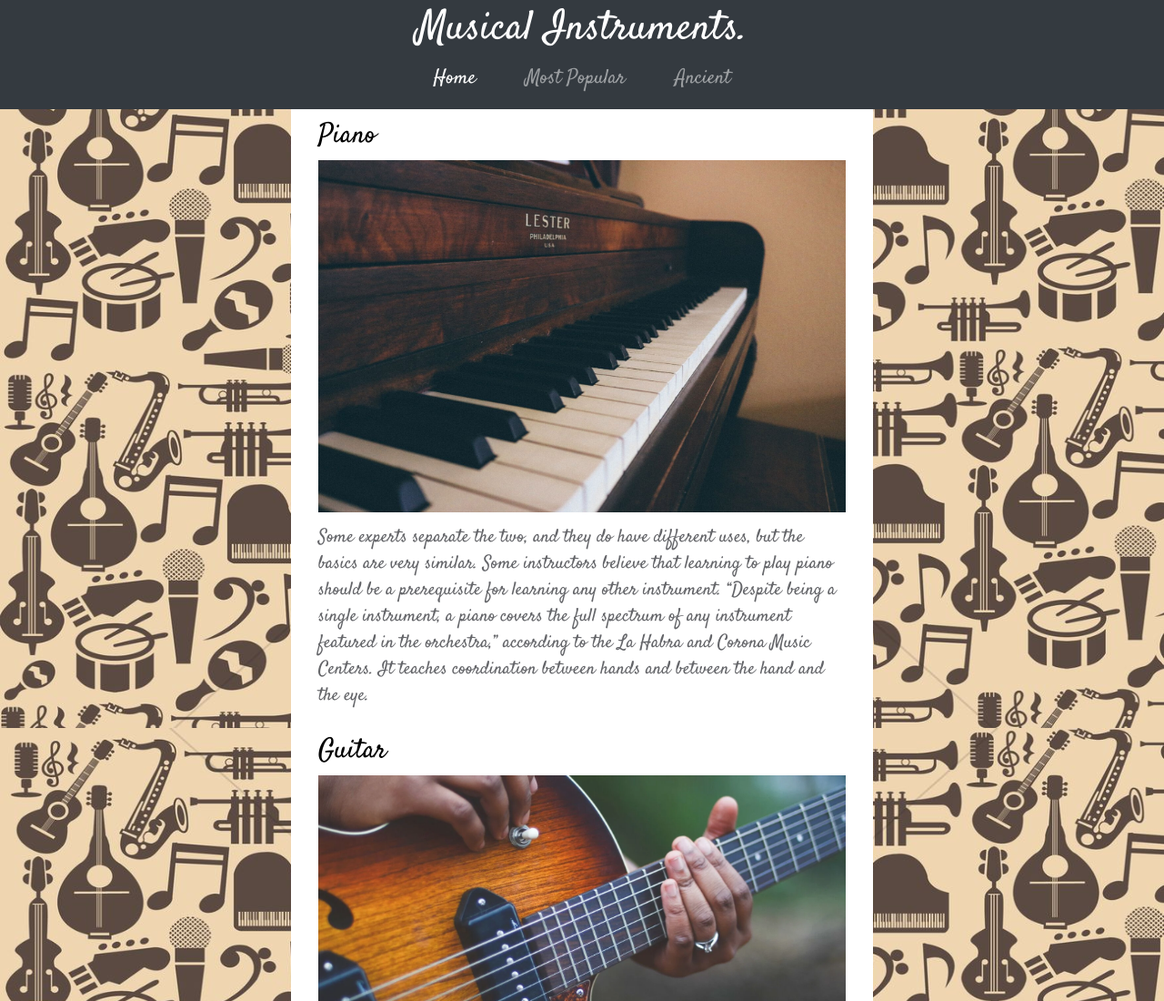
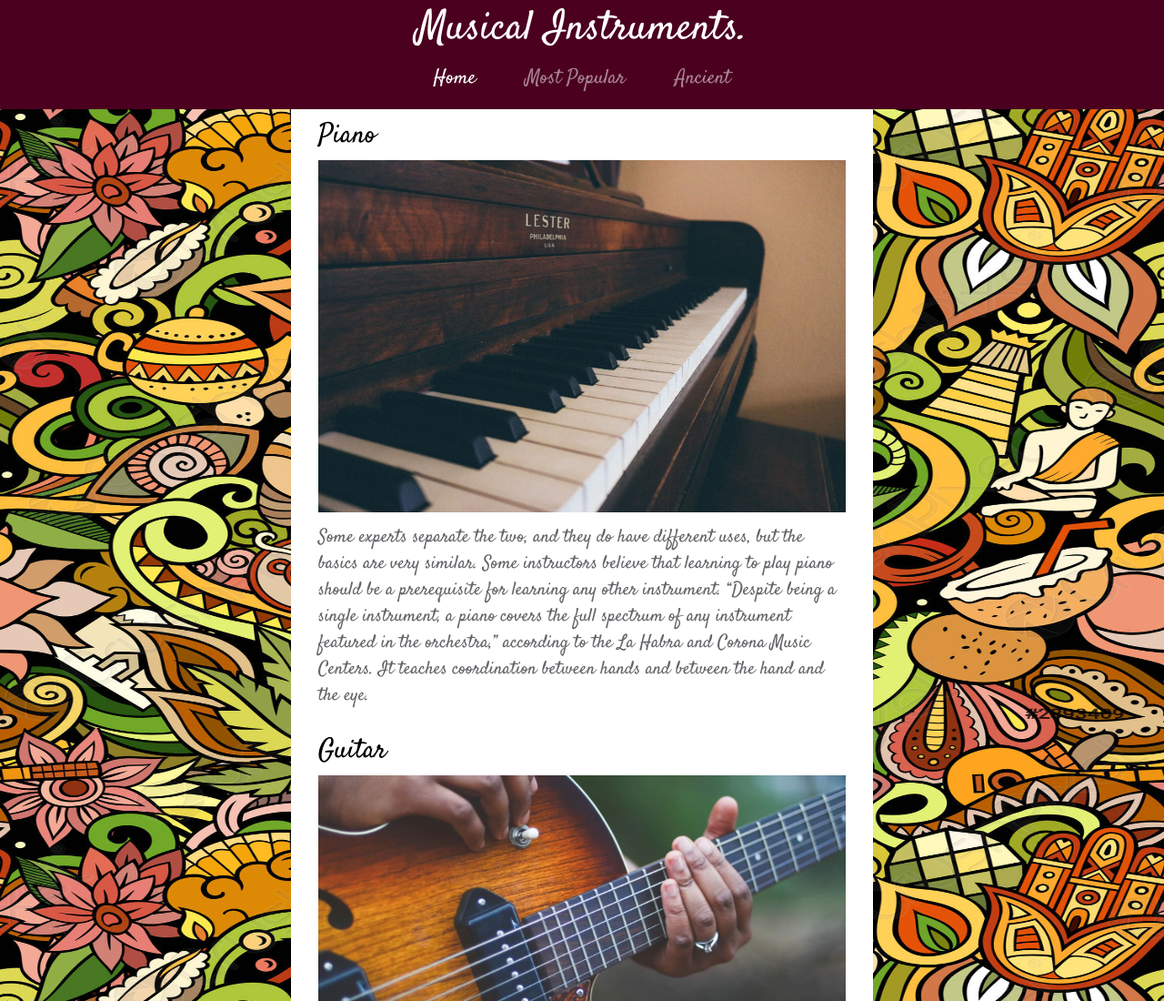
Before and after one commit to nayan-bagale/Instruments-static-website, a plain HTML site: page index.html in a window 1280 px wide. Shown: the top 1100 px of the page at 91% size. Drawn offline with Linux system fonts and the light colour scheme.

Commit message:
wallpaper changed

```diff
--- a/css/style.css
+++ b/css/style.css
@@ -7,17 +7,17 @@
 }
 
 body {
-    background-image: url(/img/wallpaper2.jpg);
+    background-image: url(/img/wallpaper4.jpg);
     background-repeat: no-repeat;
     background-attachment: fixed;
-    background-position: center;
+    background-position: none;
     background-size: 100%;
 }
 
 /* ---------Header section--------- */
 
 .nav-bar{
-    background-color: #343a40;
+    background-color: #4b001f;
     width: 100%;
     height:120px;
     position: absolute;
@@ -63,12 +63,14 @@ nav .active{
 main {
     margin: 0px 25%;
     padding: 8em 30px;
-    background-color: #ffffffff;
+    background-color: rgb(255, 255, 255);
+    /* box-shadow: 0px 0px 60px 10px #eee5e5;  */
 
 }
 
 .block {
     margin-bottom: 25px;
+
 }
 
 main h1 {
```
Also changed, not shown: img/wallpaper3.jpg (added), img/wallpaper4.jpg (added), img/wallpaper5.jpg (added).
